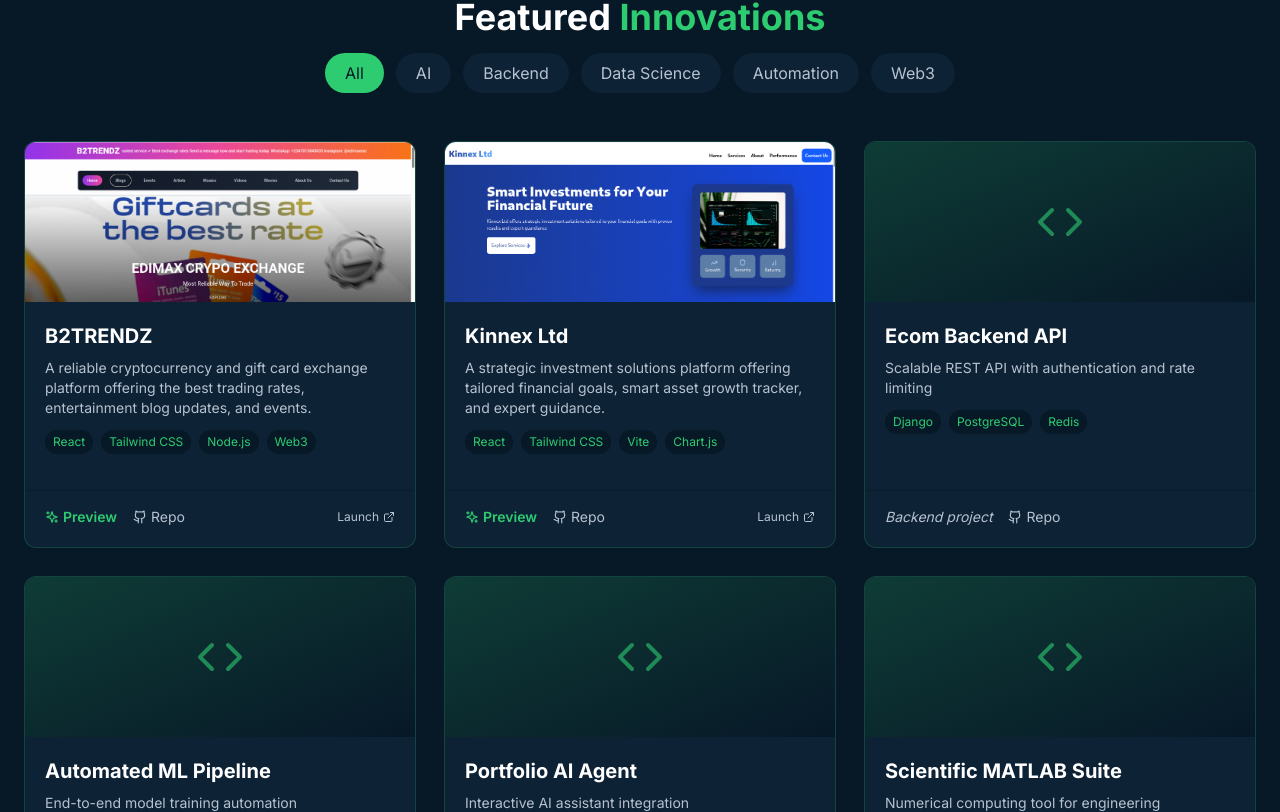
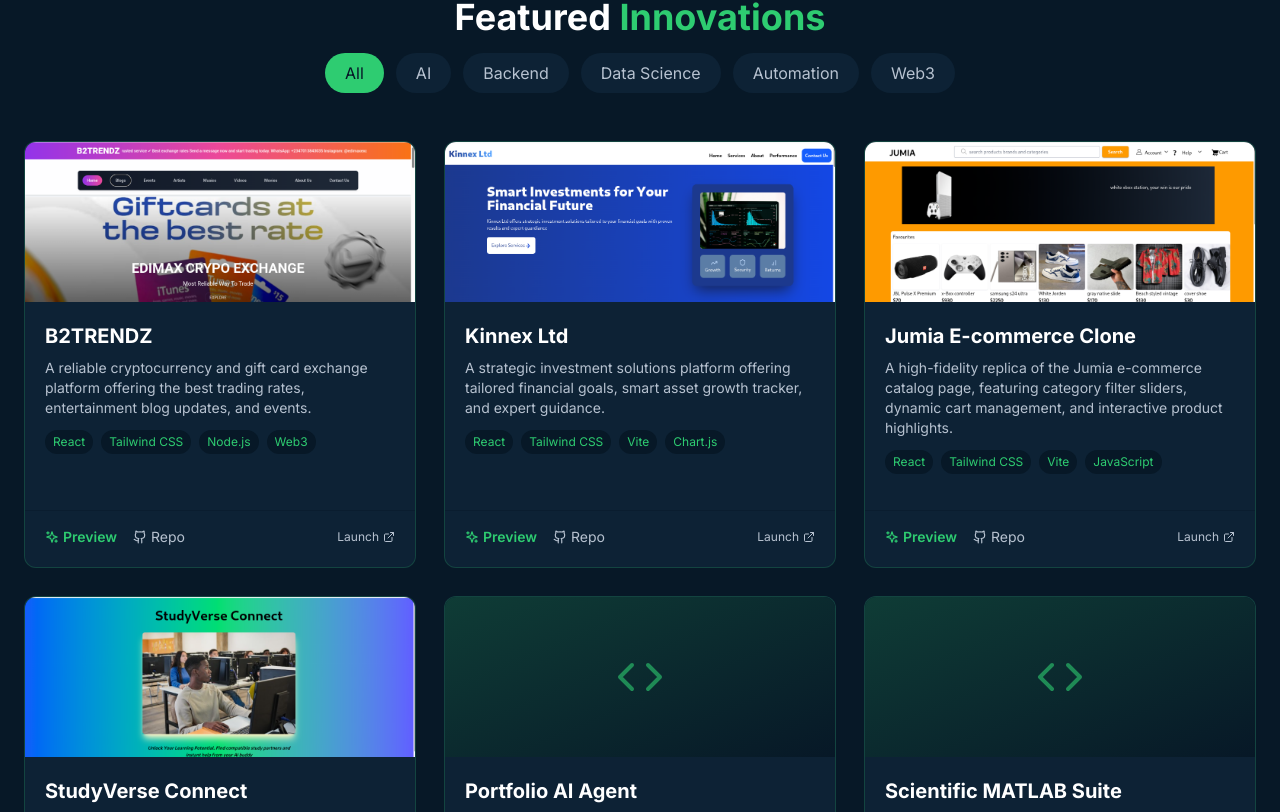
Before and after one commit to Ezekd0/Portfolio, a React (Vite) app: page / in a window 1280 px wide. Shown: the part 3648-4460 px from the top of the page. Built offline with nearby package versions, Linux system fonts and the light colour scheme.

Commit message:
feat: add Jumia E-commerce Clone and StudyVerse Connect real projects

```diff
--- a/api/chat.js
+++ b/api/chat.js
@@ -19,7 +19,7 @@
 - Certifications: Certified in UI/UX, Python, and Automation from Coursera.
 - Location: Based in Uyo, Nigeria.
 - Tech Stack: Python, R, FastAPI, Flask, Django, MATLAB, Pandas, NumPy, PostgreSQL, MySQL, MongoDB, Git, Linux, JavaScript, Tailwind CSS.
-- Key Achievements: 28+ projects completed, 12+ AI bots built, 4150+ coding hours. Developed the platforms for Ibom Blockchain Xperience (https://www.ibomblockchain.com/), Thought Starters (https://dailystarters.org/), B2TRENDZ (https://www.b2trendz.com/), and Kinnex Ltd (https://kinnex-rho.vercel.app/).
+- Key Achievements: 28+ projects completed, 12+ AI bots built, 4150+ coding hours. Developed the platforms for Ibom Blockchain Xperience (https://www.ibomblockchain.com/), Thought Starters (https://dailystarters.org/), B2TRENDZ (https://www.b2trendz.com/), Kinnex Ltd (https://kinnex-rho.vercel.app/), Jumia E-commerce Clone (https://real-e-commerce-ashy.vercel.app/), and StudyVerse Connect (https://study-verse-connect.vercel.app/landingpage).
 - GitHub: https://github.com/Ezekd0
 - Phone: 08107989032, 07065888167
 
--- a/src/components/Chatbot.jsx
+++ b/src/components/Chatbot.jsx
@@ -63,6 +63,16 @@
       setActiveFilter('Backend');
       scrollToProjects();
       return "Showing the Kinnex Ltd investment platform! Check the projects section.";
+    }
+    if (lower.includes('jumia') || lower.includes('ecommerce') || lower.includes('e-commerce') || lower.includes('shop')) {
+      setActiveFilter('Backend');
+      scrollToProjects();
+      return "Showing the Jumia E-commerce Clone! Check the projects section.";
+    }
+    if (lower.includes('studyverse') || lower.includes('study-verse') || lower.includes('study partner')) {
+      setActiveFilter('AI');
+      scrollToProjects();
+      return "Showing StudyVerse Connect with its AI study buddy! Check the projects section.";
     }
     if (lower.includes('resume')) {
       return "You can download Victor's resume from the Hero section (Download Resume button).";
--- a/src/components/Projects.jsx
+++ b/src/components/Projects.jsx
@@ -6,8 +6,8 @@
 const projectsData = [
   { id:1, title:'B2TRENDZ', desc:'A reliable cryptocurrency and gift card exchange platform offering the best trading rates, entertainment blog updates, and events.', tech:['React','Tailwind CSS','Node.js','Web3'], category:'Web3', demo:'https://www.b2trendz.com/', github:'https://github.com/Ezekd0', image:'/b2trendz.png' },
   { id:2, title:'Kinnex Ltd', desc:'A strategic investment solutions platform offering tailored financial goals, smart asset growth tracker, and expert guidance.', tech:['React','Tailwind CSS','Vite','Chart.js'], category:'Backend', demo:'https://kinnex-rho.vercel.app/', github:'https://github.com/Ezekd0', image:'/kinnex.png' },
-  { id:3, title:'Ecom Backend API', desc:'Scalable REST API with authentication and rate limiting', tech:['Django','PostgreSQL','Redis'], category:'Backend', demo:'#', github:'https://github.com/Ezekd0' },
-  { id:4, title:'Automated ML Pipeline', desc:'End-to-end model training automation', tech:['Python','Scikit-learn','Airflow'], category:'Automation', demo:'#', github:'https://github.com/Ezekd0' },
+  { id:3, title:'Jumia E-commerce Clone', desc:'A high-fidelity replica of the Jumia e-commerce catalog page, featuring category filter sliders, dynamic cart management, and interactive product highlights.', tech:['React','Tailwind CSS','Vite','JavaScript'], category:'Backend', demo:'https://real-e-commerce-ashy.vercel.app/', github:'https://github.com/Ezekd0', image:'/ecommerce.png' },
+  { id:4, title:'StudyVerse Connect', desc:'An online educational matchmaker and landing page designed to help students connect with study partners and get helper assistance from a custom AI study buddy.', tech:['React','Tailwind CSS','Vite','Gemini API'], category:'AI', demo:'https://study-verse-connect.vercel.app/landingpage', github:'https://github.com/Ezekd0', image:'/studyverse.png' },
   { id:5, title:'Portfolio AI Agent', desc:'Interactive AI assistant integration', tech:['React','LangChain'], category:'AI', demo:'#', github:'https://github.com/Ezekd0' },
   { id:6, title:'Scientific MATLAB Suite', desc:'Numerical computing tool for engineering', tech:['MATLAB','Simulink'], category:'Data Science', demo:'#', github:'https://github.com/Ezekd0' },
   { id:7, title:'Ibom Blockchain Xperience', desc:'Official platform for West Africa\'s largest blockchain movement, facilitating community events and Web3 ecosystem integration.', tech:['React','Tailwind CSS','JavaScript','Web3'], category:'Web3', demo:'https://www.ibomblockchain.com/', github:'https://github.com/Ezekd0', image:'/ibomblockchain.png' },
```
Also changed, not shown: public/ecommerce.png (added), public/studyverse.png (added).
